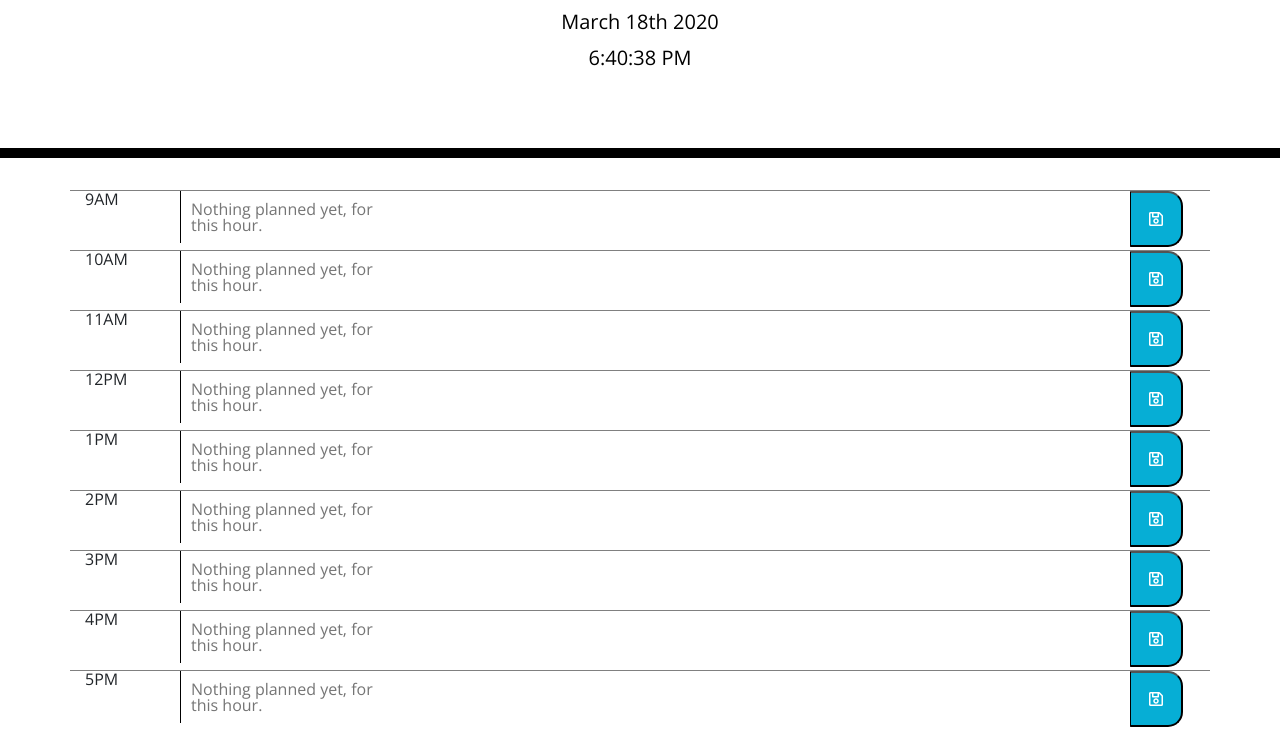
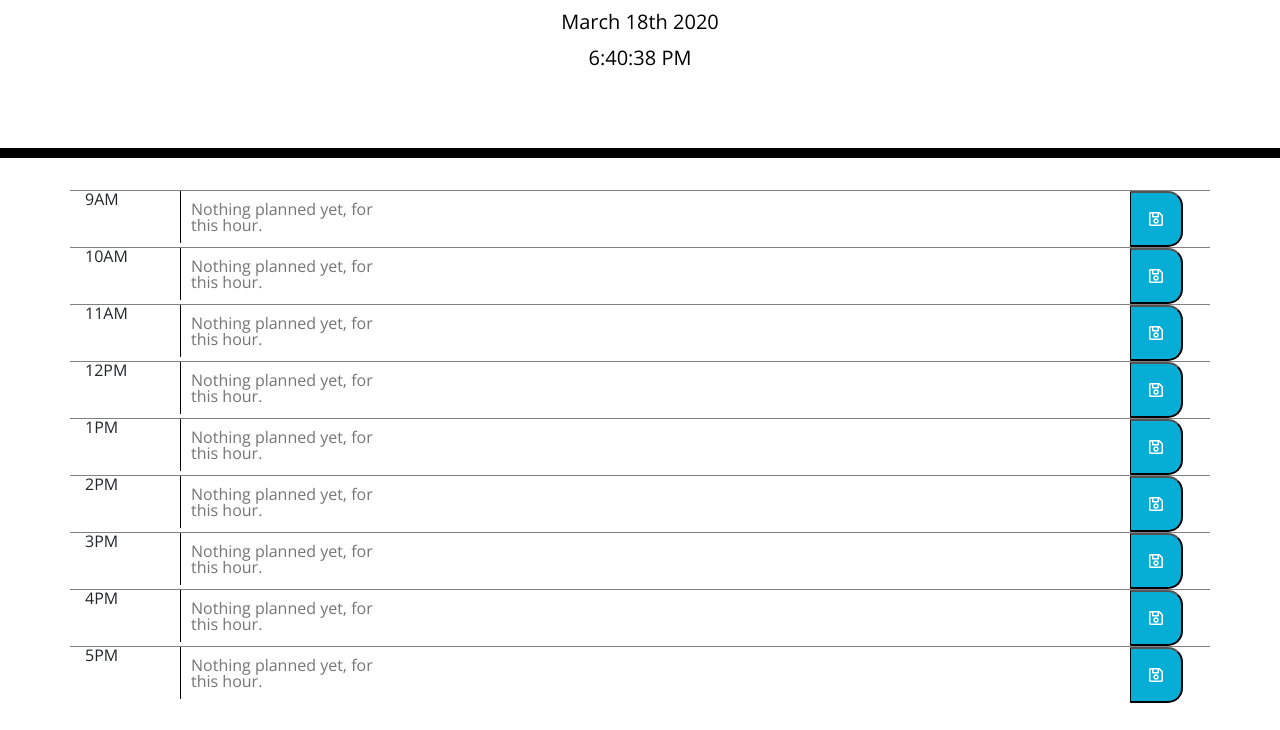
Before and after one commit to KephaneLoemba/Scheduler, a plain HTML site: page index.html in a window 1280 px wide. Shown: the part 182-912 px from the top of the page. After the commit the page ends 885 px from the top, so only its background shows below. Drawn offline with nearby package versions, Linux system fonts and the light colour scheme.

Commit message:
Removed CSS height property for .Row, to add fluidity to the design, when using different screen sizes.

```diff
--- a/script.js
+++ b/script.js
@@ -25,10 +25,6 @@ $(document).ready(function(){
         updateTime()
     },1000);
 
-
-    let saveIcon = $('<button>')
-        saveIcon.addClass('saveBtn far fa-save');
-        $('#test').append(saveIcon)
 
     //Dynamically create all of the calendar's rows.
 
--- a/style.css
+++ b/style.css
@@ -32,7 +32,6 @@ textarea{
 
 .row {
   white-space: pre-wrap;
-  height: 60px;
   border-top: 1px solid grey;;
 }
 
```
